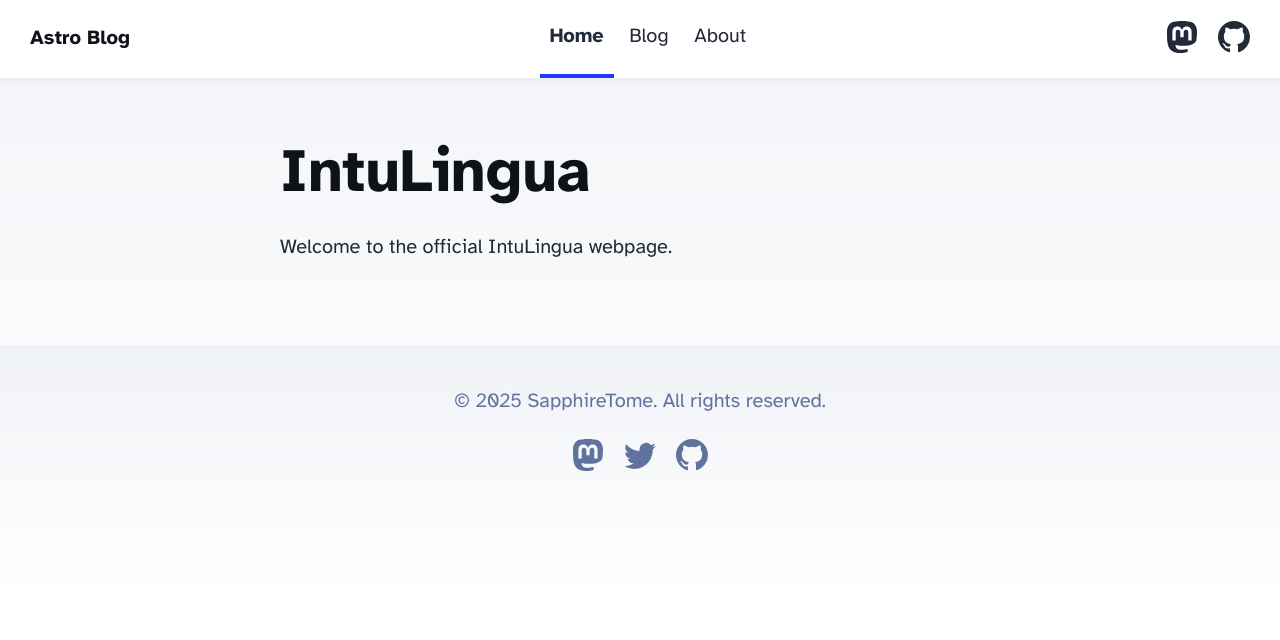
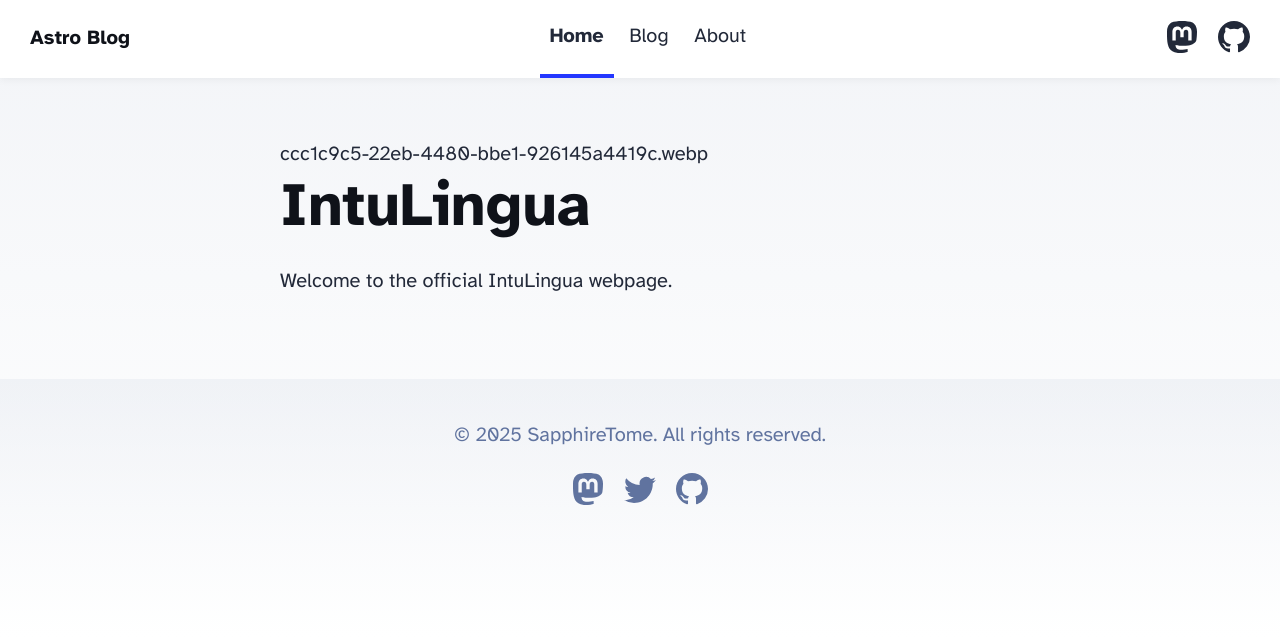
Before and after one commit to SapphireTome/webpage, an Astro site: page / in a window 1280 px wide. Built offline with nearby package versions, Linux system fonts and the light colour scheme; Astro itself is replaced by a stand-in of ours.

Commit message:
Update index.astro

```diff
--- a/src/pages/index.astro
+++ b/src/pages/index.astro
@@ -13,6 +13,7 @@ import { SITE_TITLE, SITE_DESCRIPTION } from '../consts';
 	<body>
 		<Header />
 		<main>
+                        <img>ccc1c9c5-22eb-4480-bbe1-926145a4419c.webp</img>
 			<h1>IntuLingua</h1>
 			<p>
 				Welcome to the official IntuLingua webpage.
```
